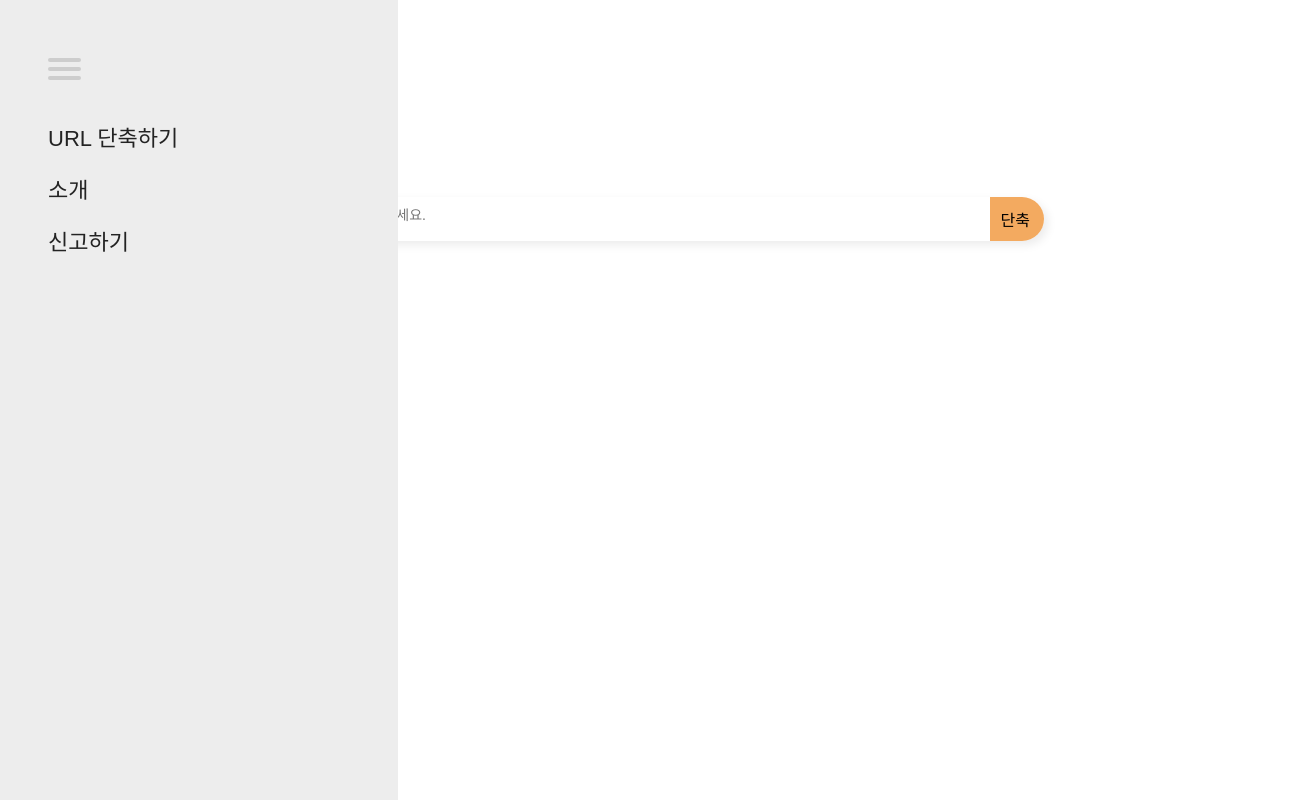
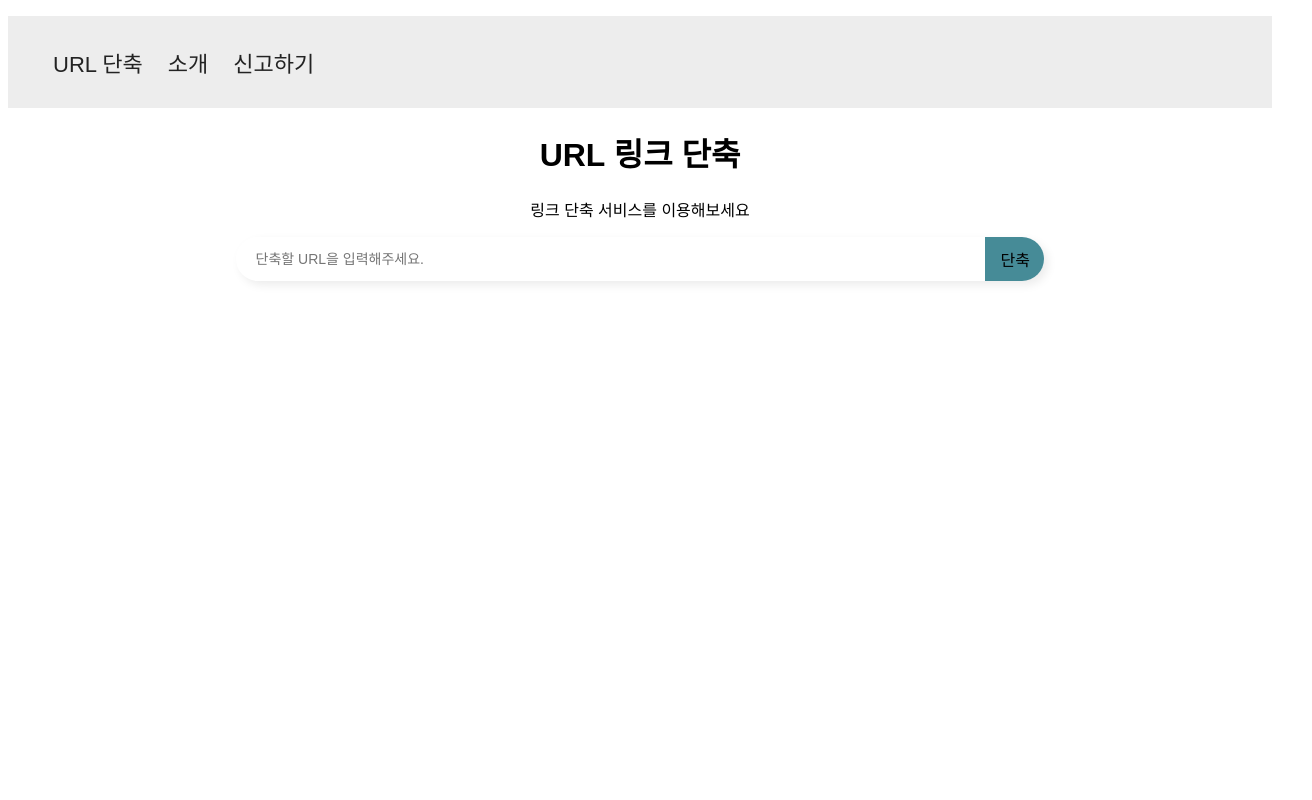
Before and after one commit to Jaewon-pro/url-short-fe, a Next.js app: page / in a window 1280 px wide. Shown: the top 800 px of the page, 1312 px wide, since content can reach past the window. Built offline with nearby package versions, Linux system fonts and the light colour scheme.

Commit message:
Fixed css

```diff
--- a/app/components/homePage/homePage.css
+++ b/app/components/homePage/homePage.css
@@ -1,3 +1,7 @@
-#home-page > h1 p {
+#home-page > h1 {
   text-align: center;
 }
+
+#home-page > p {
+  text-align: center;
+}
--- a/app/components/navbar/navbar.tsx
+++ b/app/components/navbar/navbar.tsx
@@ -11,7 +11,7 @@
         <span />
         <span />
         <ul id="menu">
-          <Link href="/"><li>URL 단축하기</li></Link>
+          <Link href="/"><li>URL 단축</li></Link>
           <Link href="about"><li>소개</li></Link>
           <Link href="report"><li>신고하기</li></Link>
         </ul>
--- a/app/components/urlInput/urlInput.css
+++ b/app/components/urlInput/urlInput.css
@@ -6,22 +6,24 @@
   box-sizing: border-box;
   display: flex;
   box-shadow: 4px 4px 10px rgba(0, 0, 0, 0.08);
-  transition: 0.3s;
+  transition: 0.2s;
 }
 
 #input-bar:focus-within {
-  box-shadow: 4px 4px 10px rgba(255, 0, 0, 0.2);
-  transition: 0.3s;
+  box-shadow: 2px 2px 10px rgba(29, 91, 121, 0.4);
+  transition: 0.2s;
 }
 
 #input-bar > input {
   width: 100%;
   height: 100%;
   border: none;
-  padding: 10px 12px;
+  padding: 10px 20px;
   font-size: 14px;
   flex: 1;
-  margin-left: 10px;
+  /* margin-left: 10px; */
+  background-color: transparent;
+  margin: auto 0;
 }
 
 #input-bar > input:focus {
@@ -33,15 +35,15 @@
   all: unset;
   cursor: pointer;
   width: 44px;
-  padding-left: 10px;
+  padding-left: 15px;
   height: 44px;
   border-top-right-radius: 50px;
   border-bottom-right-radius: 50px;
-  background-color: rgb(243, 170, 96);
+  background-color: rgb(70, 139, 151);
   transition: 0.2s;
 }
 
 #input-button:hover {
-  background-color: rgb(239, 98, 98);
+  background-color: rgb(29, 91, 121);
   transition: 0.2s;
 }
```
Also changed, not shown: app/components/navbar/navbar.css (+4 -6 lines).
